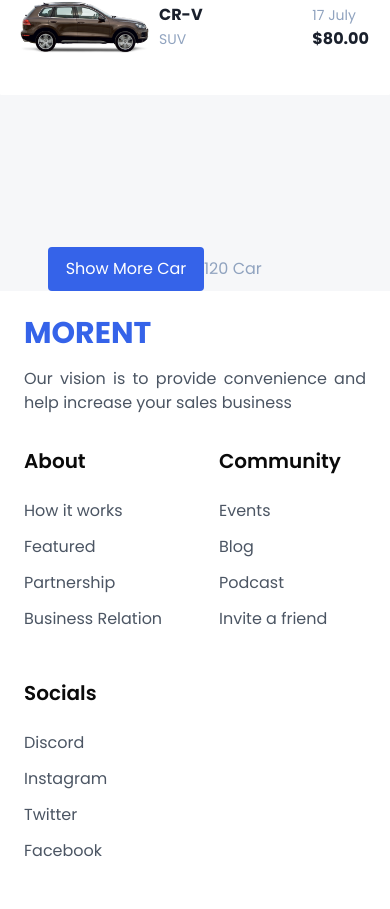
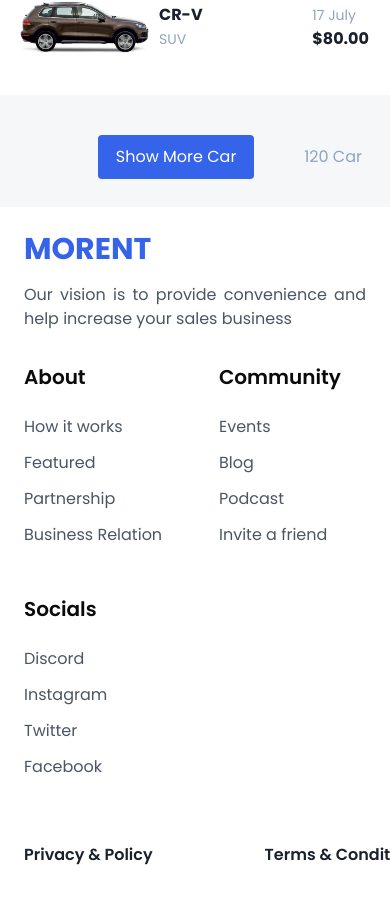
Before and after one commit to Umm-e-Hani02/figma-to-nextjs-hackathon-challenge, a Next.js app: page /dashboard in a window 390 px wide. Shown: the part 2257-3166 px from the top of the page. Built offline with nearby package versions, Linux system fonts and the light colour scheme.

Commit message:
Update page.tsx

```diff
--- a/src/app/dashboard/page.tsx
+++ b/src/app/dashboard/page.tsx
@@ -26,15 +26,15 @@ export default function Dashboard() {
         <Rental />
         <Transaction/>
         </div>
-        <div className="md:w-[734px] h-11 flex items-center mt-28 md:mt-[950px] xl:mt-[75px] m-auto ml-12">
-          <button className="w-[156px] h-11 bg-[#3563E9] text-white rounded md:ml-72 lg:ml-96 xl:ml-[600px] hover:bg-[#3159d1] m-auto">
+      </div>
+        <div className="md:w-[734px] h-11 flex items-center mb-7 m-auto ml-12 text-nowrap">
+          <button className="w-[156px] h-11 bg-[#3563E9] text-white rounded md:ml-72 lg:ml-[500px] hover:bg-[#3159d1] m-auto lg:px-2 xl:ml-[700px]">
             Show More Car
           </button>
-          <p className="text-[#90A3BF] xl:ml-auto xl:-pr-[500px] xl:-mr-[500px] mr-7 cursor-context-menu hover:text-[#78a3a3]">
+          <p className="text-[#90A3BF]  mr-7 md:mr-32 lg:ml-60 cursor-context-menu hover:text-[#78a3a3] xl:ml-96">
             120 Car
           </p>
         </div>
-      </div>
 
     </section>
   );
```
